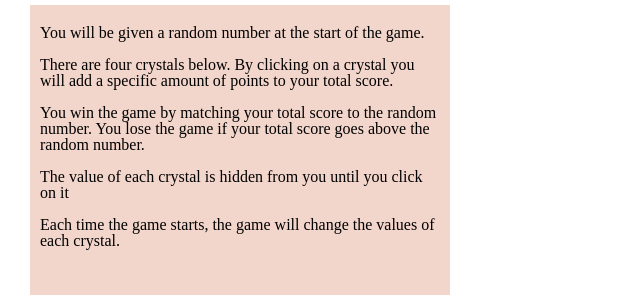
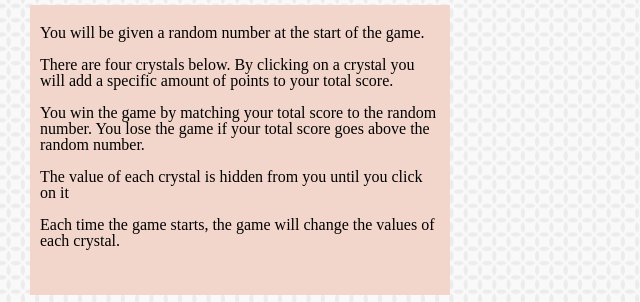
Before and after one commit to ivosl/week-4-game, a plain HTML site: page index.html in a window 1280 px wide. Shown: the part 109-411 px from the top of the page, without its empty margins (0-640 px from the left). Drawn offline with nearby package versions, Linux system fonts and the light colour scheme.

Commit message:
refined commit

```diff
--- a/assets/css/style.css
+++ b/assets/css/style.css
@@ -1,5 +1,8 @@
 body {
     margin: 30px;
+    background-image: url(../images/vintage-leaves.png);
+    background-position: center right;
+    background-repeat: repeat;
 }
 
 .header {
```
Also changed, not shown: assets/javascript/game.js (+2 -13 lines), assets/images/vintage-leaves.png (added), 3 other files.
